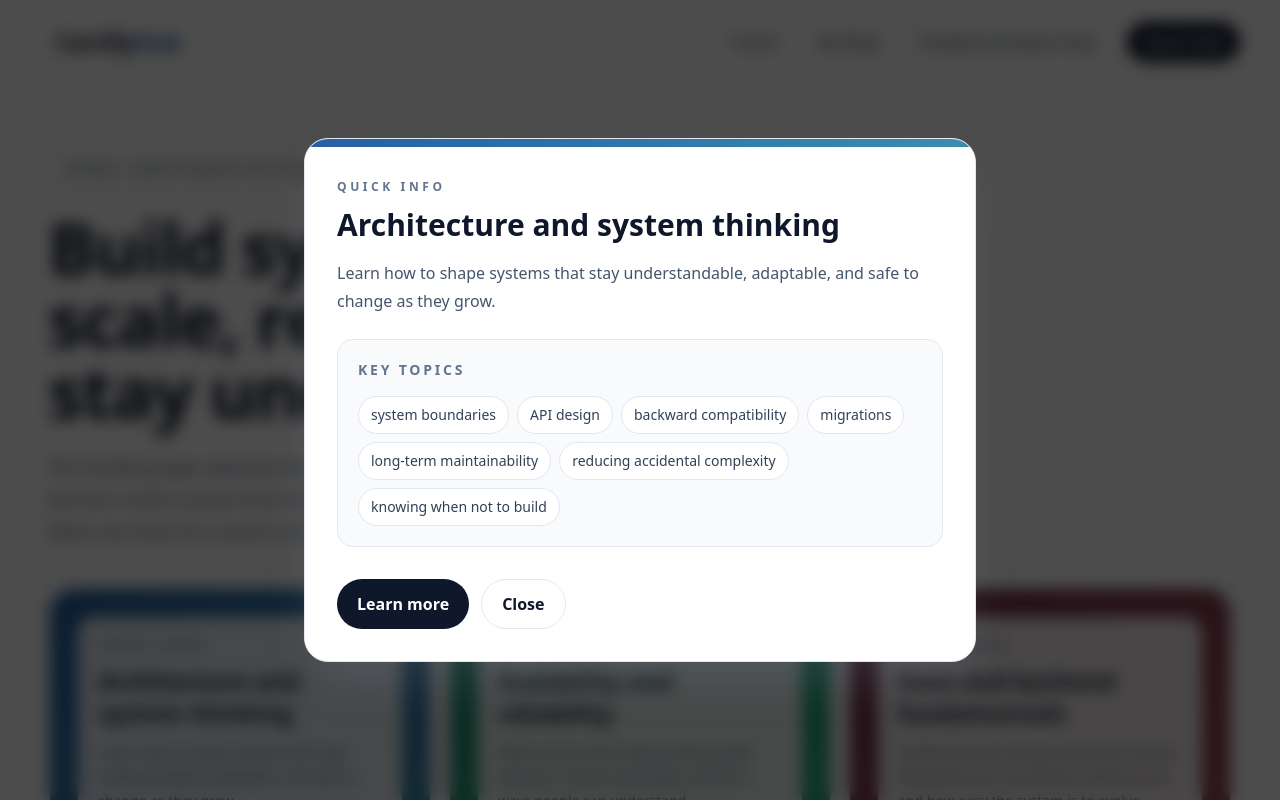
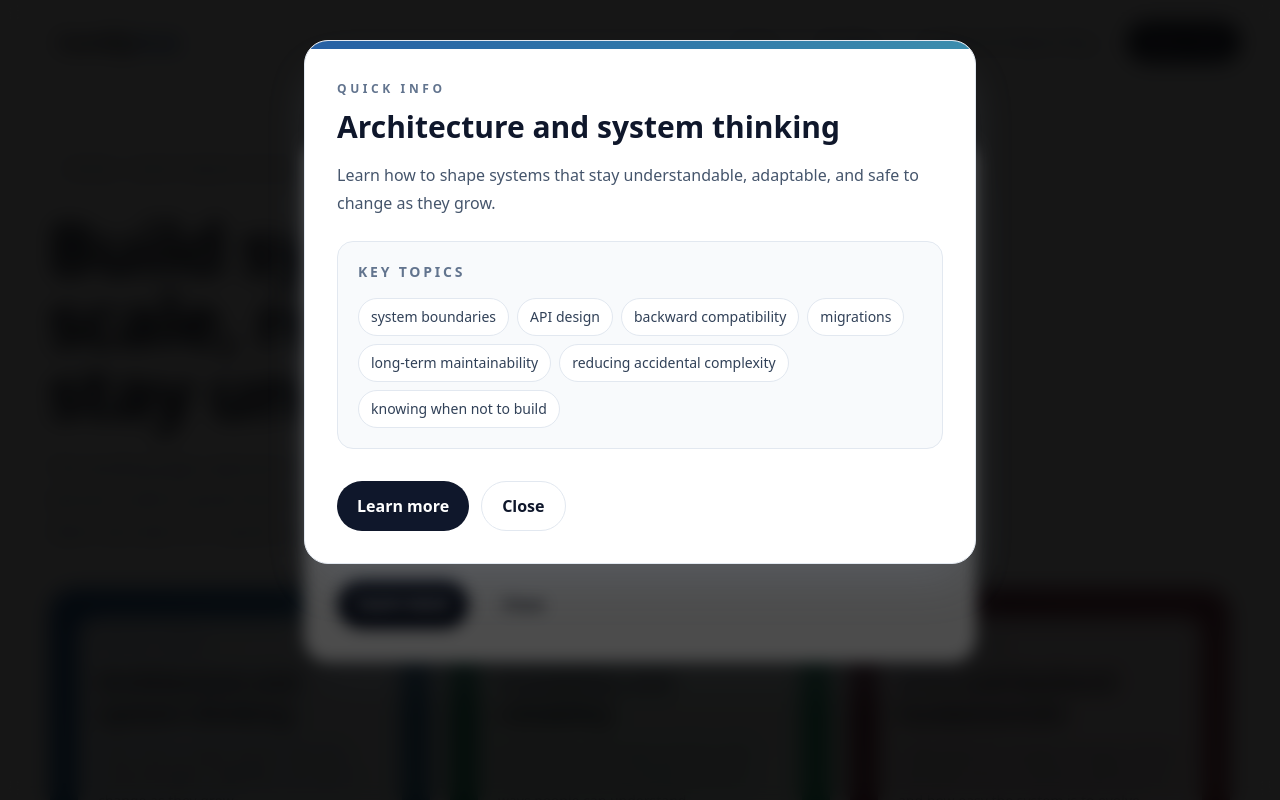
Before and after one commit to KodenOps/itil_test, a Next.js app: page /page/devops-sys-engineer in a window 1280 px wide. Both pictures are taken after a click on the button 240 px from the left and 756 px from the top of the page. Shown: the top 800 px of the page. Built offline with nearby package versions, Linux system fonts and the light colour scheme.

Commit message:
Refactor topic modal: enhance layout and scrolling behavior for improved user experience

```diff
--- a/src/app/page/devops-sys-engineer/page.tsx
+++ b/src/app/page/devops-sys-engineer/page.tsx
@@ -153,7 +153,7 @@ export default function Page() {
             </p>
           </div>
 
-          <div className='grid gap-4 sm:grid-cols-2 xl:grid-cols-3'>
+          <div className='relative grid gap-4 sm:grid-cols-2 xl:grid-cols-3'>
             {topicGroups.map((group) => (
               <button
                 key={group.id}
@@ -193,14 +193,14 @@ export default function Page() {
       </main>
 
       {selectedTopic && (
-        <div className='fixed overflow-y-scroll top-0 inset-0 z-50 flex items-center justify-center px-4 py-8'>
+        <div className='fixed  inset-0  z-50 flex items-center justify-center px-4 py-8 min-h-screen w-full'>
           <button
             type='button'
             aria-label='Close topic modal'
             onClick={() => setSelectedTopic(null)}
             className='absolute inset-0 bg-black/70 backdrop-blur-sm'
           />
-          <div className='relative z-10 w-full max-w-2xl overflow-hidden rounded-3xl border border-slate-200 bg-white shadow-2xl shadow-slate-400/20'>
+          <div className='relative z-10 w-full max-w-2xl overflow-x-hidden rounded-3xl border border-slate-200 bg-white shadow-2xl shadow-slate-400/20'>
             <div
               className={`h-2 w-full bg-gradient-to-r ${selectedTopic.accent}`}
             />
@@ -249,6 +249,73 @@ export default function Page() {
           </div>
         </div>
       )}
+      {selectedTopic && (
+        <div className='fixed inset-0 z-50 overflow-y-auto'>
+          <button
+            type='button'
+            aria-label='Close topic modal'
+            onClick={() => setSelectedTopic(null)}
+            className='absolute inset-0 bg-black/70 backdrop-blur-sm'
+          />
+
+          <div className='flex min-h-full items-start justify-center px-4 py-6 sm:py-10'>
+            <div className='relative z-10 w-full max-w-2xl overflow-hidden rounded-3xl border border-slate-200 bg-white shadow-2xl shadow-slate-400/20'>
+              <div
+                className={`h-2 w-full bg-gradient-to-r ${selectedTopic.accent}`}
+              />
+
+              <div className='p-6 sm:p-8'>
+                <p className='text-xs font-semibold uppercase tracking-[0.3em] text-slate-500'>
+                  Quick info
+                </p>
+
+                <h2 className='mt-3 text-3xl font-bold text-slate-900'>
+                  {selectedTopic.title}
+                </h2>
+
+                <p className='mt-4 text-base leading-7 text-slate-600'>
+                  {selectedTopic.description}
+                </p>
+
+                <div className='mt-6 rounded-2xl border border-slate-200 bg-slate-50 p-5'>
+                  <p className='text-sm font-semibold uppercase tracking-[0.2em] text-slate-500'>
+                    Key topics
+                  </p>
+
+                  <div className='mt-4 flex flex-wrap gap-2'>
+                    {selectedTopic.topics.map((topic) => (
+                      <span
+                        key={topic}
+                        className='rounded-full border border-slate-200 bg-white px-3 py-2 text-sm text-slate-700'
+                      >
+                        {topic}
+                      </span>
+                    ))}
+                  </div>
+                </div>
+
+                <div className='mt-8 flex flex-col gap-3 sm:flex-row'>
+                  <button
+                    type='button'
+                    onClick={() => scrollToSection(selectedTopic.id)}
+                    className='rounded-full bg-slate-900 px-5 py-3 font-semibold text-white transition hover:bg-slate-800'
+                  >
+                    Learn more
+                  </button>
+
+                  <button
+                    type='button'
+                    onClick={() => setSelectedTopic(null)}
+                    className='rounded-full border border-slate-200 bg-white px-5 py-3 font-semibold text-slate-900 transition hover:bg-slate-50'
+                  >
+                    Close
+                  </button>
+                </div>
+              </div>
+            </div>
+          </div>
+        </div>
+      )}
     </div>
   );
 }
```
